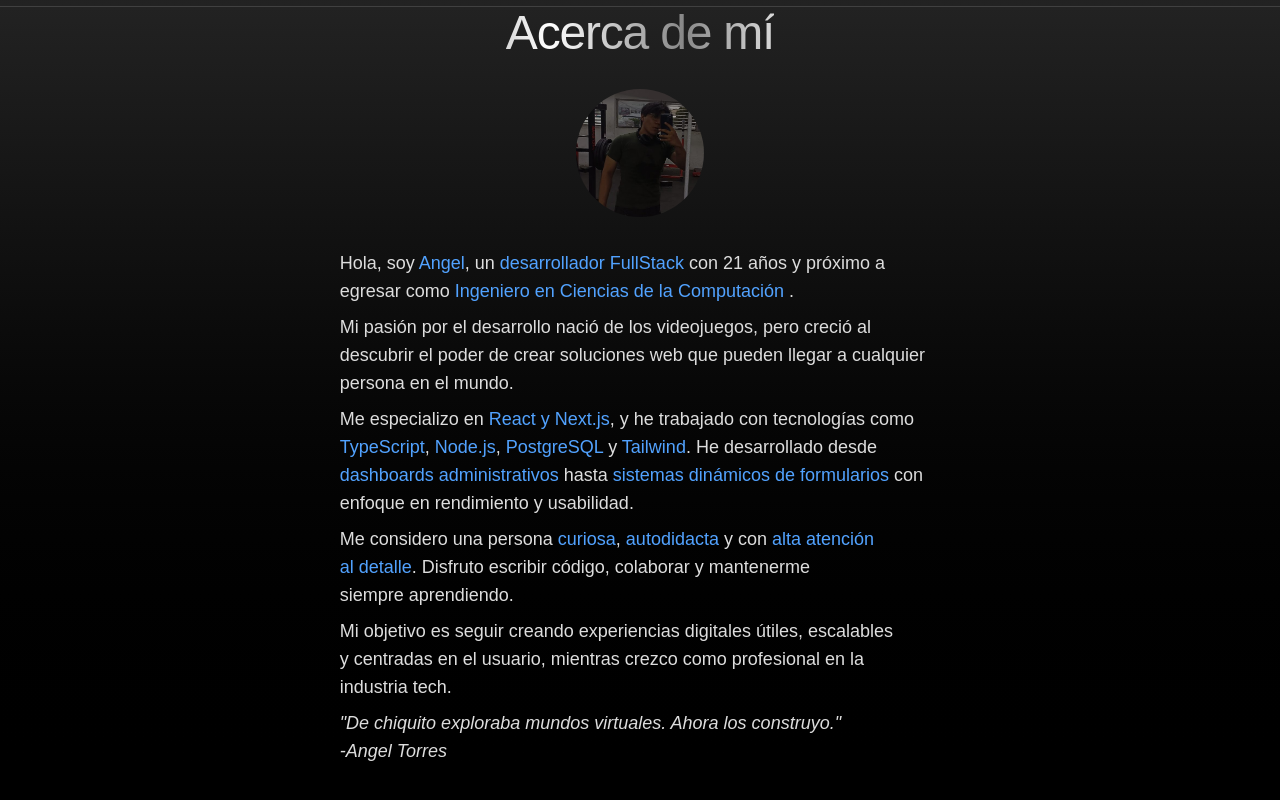
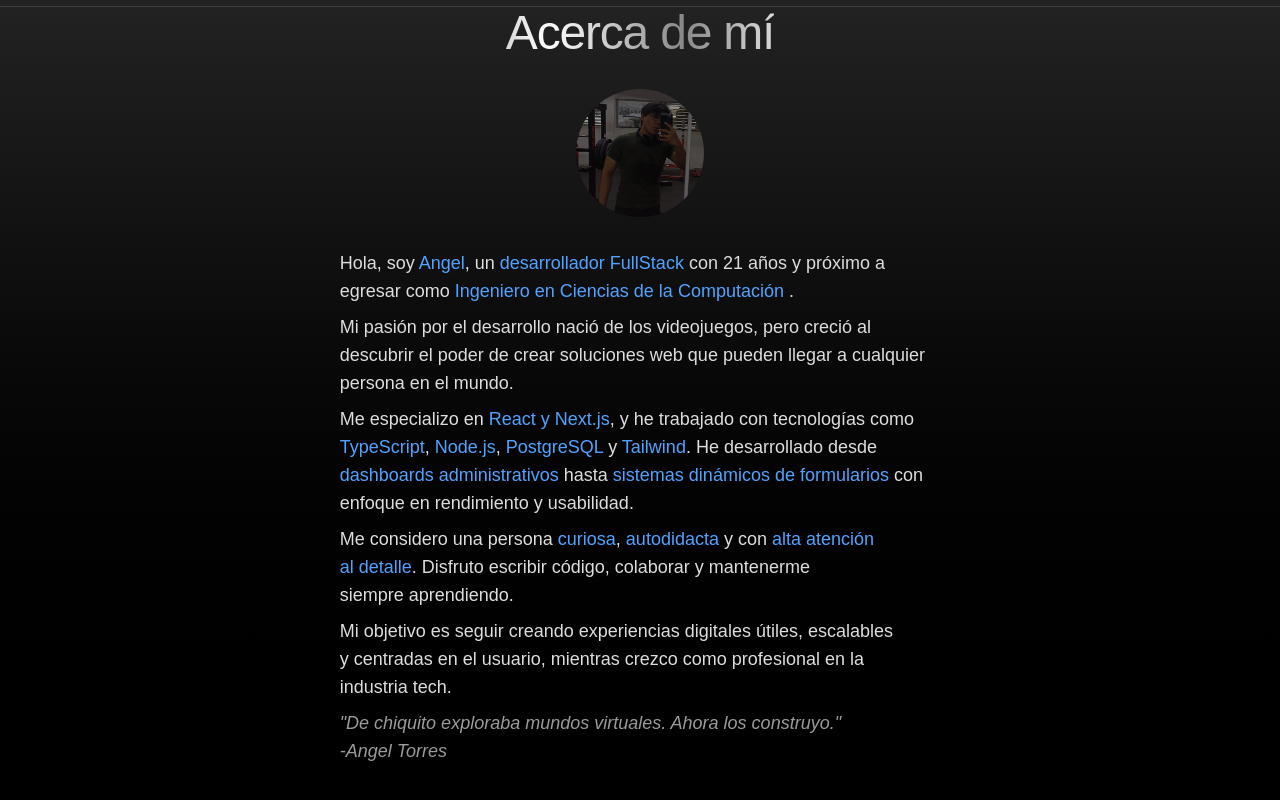
Before and after one commit to angeltorres02/portfolio, an Astro site: page / in a window 1280 px wide. Shown: the part 3090-3890 px from the top of the page. Built offline with nearby package versions, Linux system fonts and the light colour scheme; Astro itself is replaced by a stand-in of ours.

Commit message:
fix: adjust opacity of quote in AboutMe section for better visibility

```diff
--- a/src/components/ui/AboutMe.astro
+++ b/src/components/ui/AboutMe.astro
@@ -67,7 +67,7 @@ import Angel from "../../assets/angel.jpg";
           escalables y centradas en el usuario, mientras crezco como profesional
           en la industria tech.
         </p>
-        <p class="italic">
+        <p class="italic opacity-70">
           "De chiquito exploraba mundos virtuales. Ahora los construyo." <br /> -Angel
           Torres
         </p>
```
